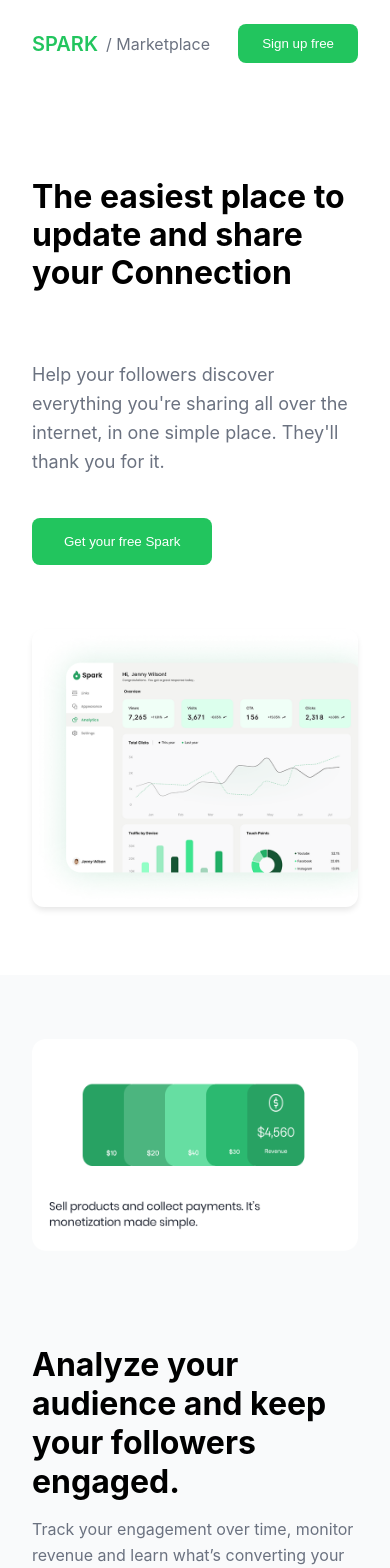
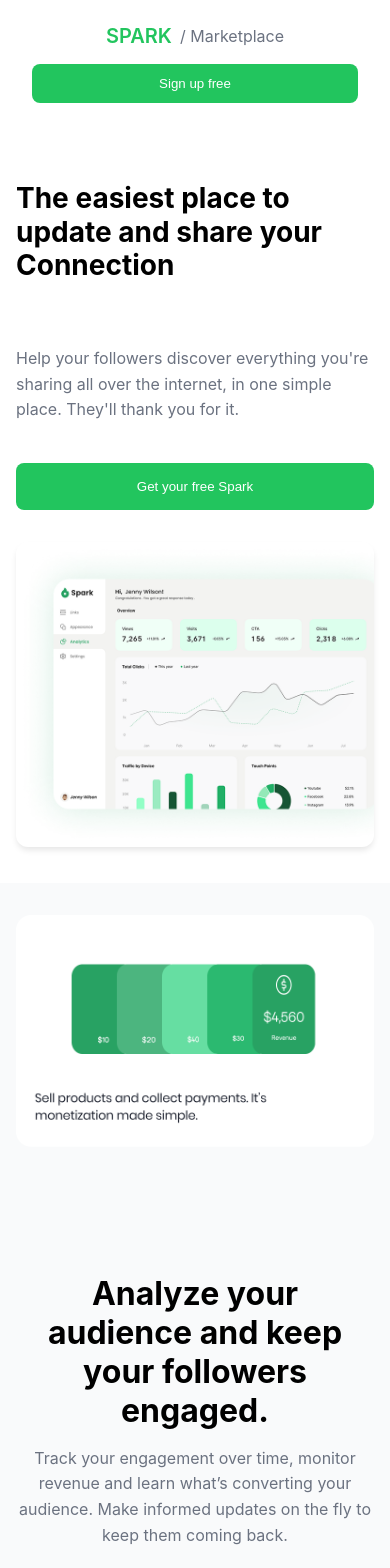
Before and after one commit to VyankateshKedar/sparkAppFrontend, a React (Create React App) app: page / in a window 390 px wide. Shown: the top 1568 px of the page. Built offline with nearby package versions, Linux system fonts and the light colour scheme.

Commit message:
Update Dashboard.module.css

```diff
--- a/src/components/Dashboard.module.css
+++ b/src/components/Dashboard.module.css
@@ -290,6 +290,31 @@
   font-size: 0.875rem;
 }
 
+@media (max-width: 1024px) {
+  /* Reduce grid-gap and padding for hero */
+  .hero {
+    gap: 2rem;
+    padding: 3rem 1.5rem;
+  }
+
+  /* Slightly reduce hero font size */
+  .heroContent h1 {
+    font-size: 2.5rem;
+  }
+
+  /* Adjust monetization grid columns */
+  .monetization {
+    grid-template-columns: 1fr;
+    text-align: center;
+  }
+  .monetizationContent {
+    margin-top: 2rem;
+  }
+  .contentSection {
+    grid-template-columns: 1fr;
+  }
+}
+
 @media (max-width: 768px) {
   .hero,
   .monetization,
@@ -306,3 +331,49 @@
     font-size: 2rem;
   }
 }
+
+
+@media (max-width: 480px) {
+  /* Stack header logo & sign-up button */
+  .header {
+    flex-direction: column;
+    gap: 1rem;
+    text-align: center;
+  }
+
+  /* Make sign-up button and others full-width */
+  .signUpBtn,
+  .loginBtn,
+  .getSparkBtn {
+    width: 100%;
+    text-align: center;
+  }
+
+  .hero {
+    padding: 2rem 1rem;
+  }
+
+  /* Reduce hero heading font size further */
+  .heroContent h1 {
+    font-size: 1.75rem;
+  }
+
+  /* Make text a bit smaller */
+  .heroContent p {
+    font-size: 1rem;
+  }
+
+  .monetization {
+    padding: 2rem 1rem;
+  }
+
+  /* Tweak testimonial padding */
+  .testimonials {
+    padding: 2rem 1rem;
+  }
+
+  /* Footer adjustments */
+  .footer {
+    padding: 2rem 1rem;
+  }
+}
```
